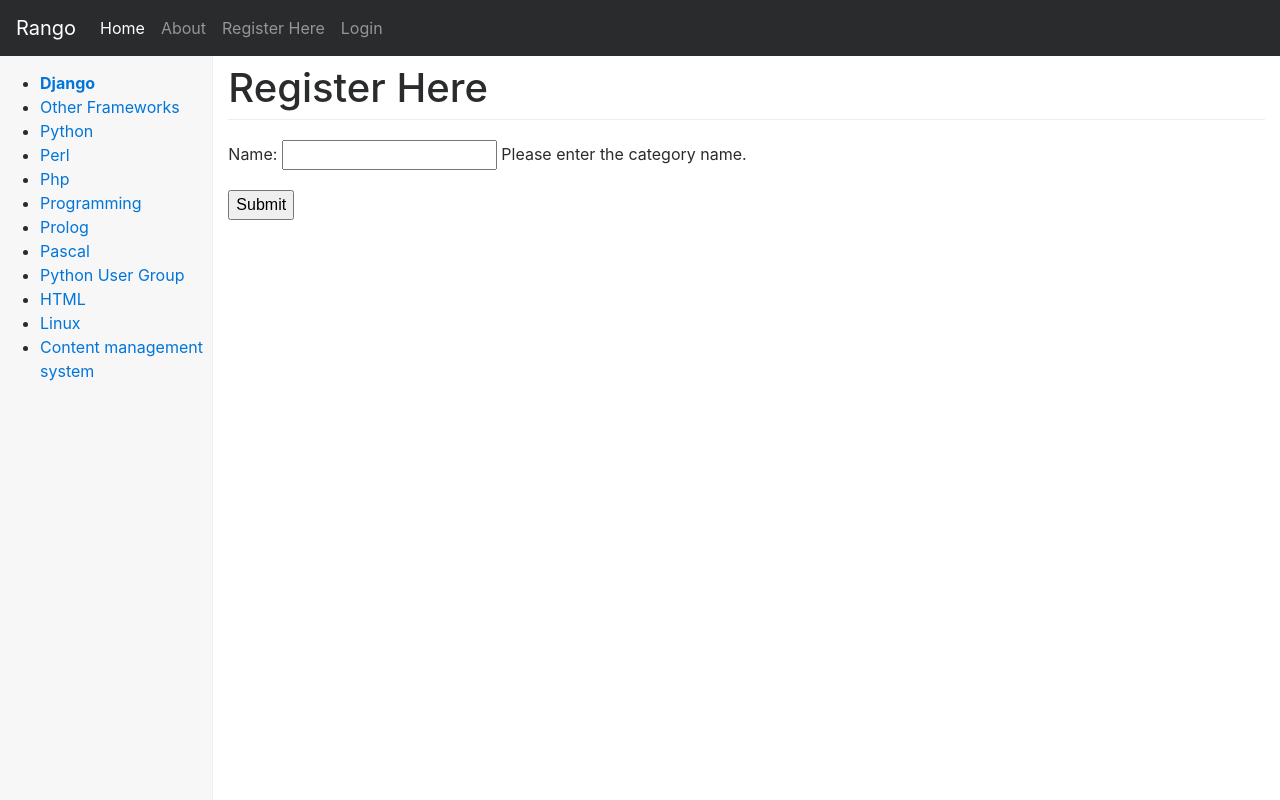
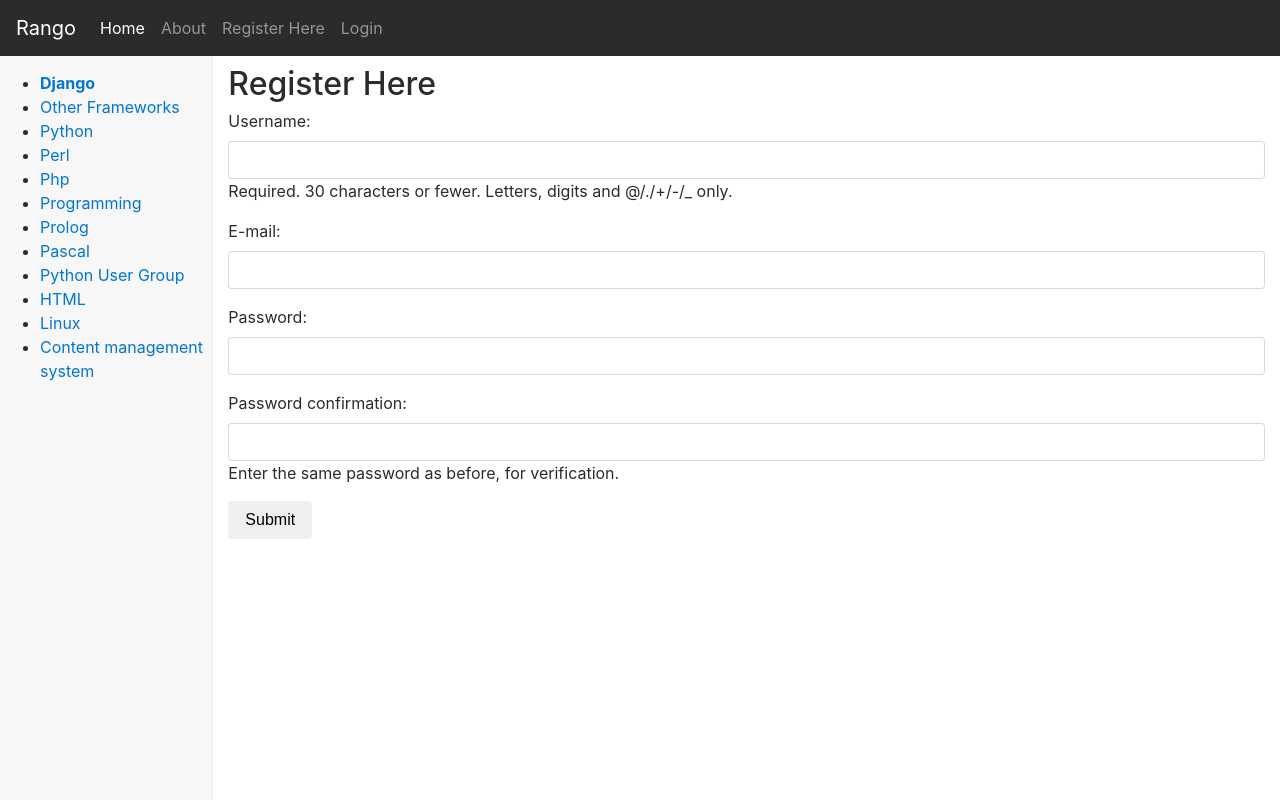
Before and after one commit to kalnynsh/tango_with_django, a Django app: template tango_with_django/templates/registration/registration_form.html in a window 1280 px wide. Run offline with Django 3.2, Linux system fonts and the light colour scheme; the template is opened without the code that fills it: values that come from a table or form of the project are taken from there, others are empty; data comes from the database, SQL or seed files in the repository; both versions use the stored data as it was after the commit; some libraries are stand-ins or nearby versions.

Commit message:
95. In /templates/registration/registration_form.html  transform form.as_p template tag  and add bootstrap classes.

```diff
--- a/tango_with_django/templates/registration/registration_form.html
+++ b/tango_with_django/templates/registration/registration_form.html
@@ -1,9 +1,48 @@
 {% extends "rango/base.html" %}
 {% block body_block %}
-    <h1>Register Here</h1>
-    <form method="post" action=".">
+
+    <h2 class="form-signin-heading">Register Here</h2>
+
+    <form role="form" method="post" action=".">
         {% csrf_token %}
-        {{ form.as_p }}
-        <input type="submit" value="Submit" />
+        <div class="form-group">
+            <p class="required">
+                <label class="required" for="id_username">
+                    Username:
+                </label>
+                <input class="form-control" id="id_username"
+                        maxlength="30" name="username" type="text"/>
+                <span class="helptext">
+                    Required. 30 characters or fewer. Letters, digits and @/./+/-/_ only.
+                </span>
+            </p>
+            <p class="required">
+                <label class="required" for="id_email">
+                    E-mail:
+                </label>
+                <input class="form-control" id="id_email"
+                       name="email" type="email" />
+            </p>
+            <p class="required">
+                <label class="required" for="id_password1">
+                    Password:
+                </label>
+                <input class="form-control" id="id_password1"
+                       type="password"/>
+            </p>
+            <p class="required">
+                <label class="required" for="id_password2">
+                    Password confirmation:
+                </label>
+                <input class="form-control" id="id_password2"
+                      name="password2" type="password">
+                <span class="helptext">
+                    Enter the same password as before, for verification.
+                </span>
+            </p>
+        </div>
+        <button type="submit" class="btn btn-default">
+            Submit
+        </button>
     </form>
 {% endblock %}
```
Also changed, not shown: tango_with_django/db.sqlite3.
